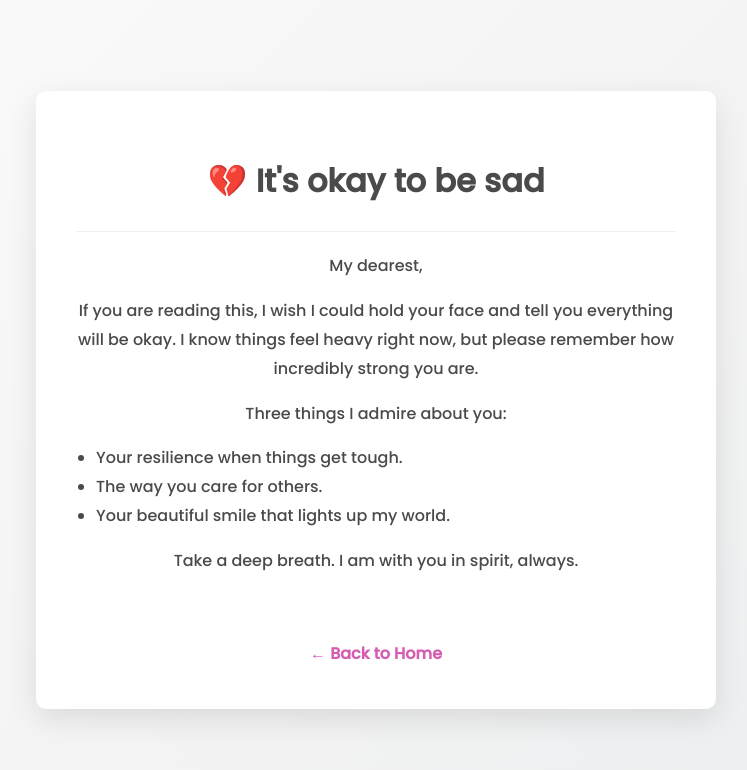
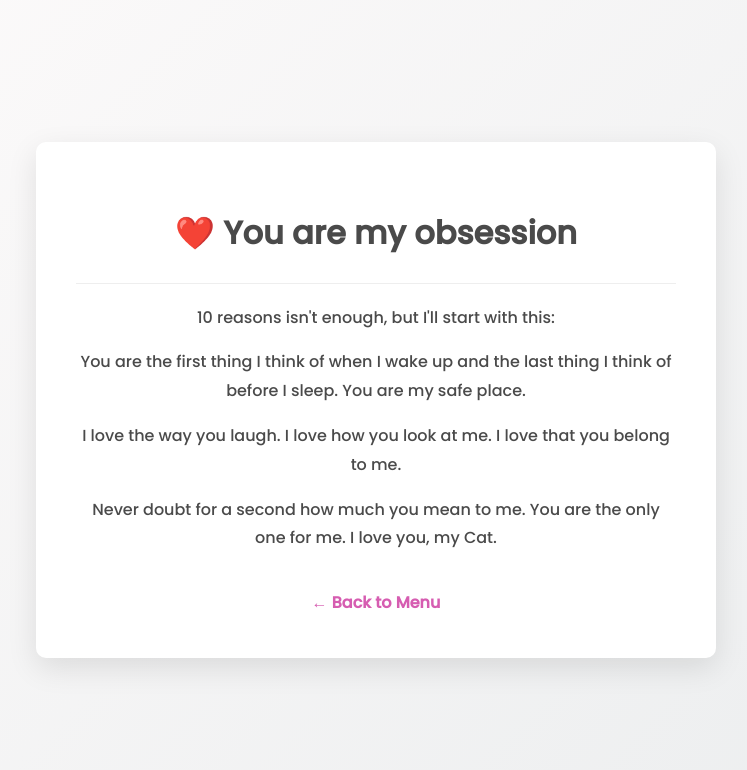
Before and after one commit to daddyloveusomuch/Love, a plain HTML site: page loved.html in a window 1280 px wide. Shown: the whole page, without its empty margins (264-1011 px from the left). Drawn offline with Linux system fonts and the light colour scheme; a script that the page names is missing.

Commit message:
Update loved.html

```diff
--- a/loved.html
+++ b/loved.html
@@ -3,50 +3,28 @@
 <head>
     <meta charset="UTF-8">
     <meta name="viewport" content="width=device-width, initial-scale=1.0">
-    <title>For You</title>
+    <title>I Love You</title>
     <link rel="stylesheet" href="style.css">
     <link href="https://fonts.googleapis.com/css2?family=Dancing+Script:wght@600&family=Poppins:wght@300;500&display=swap" rel="stylesheet">
 </head>
 <body>
-
     <div class="heart-container"></div>
-
     <div class="container">
         <div class="letter-container">
-            <!-- CHANGE THE ICON AND TITLE BELOW -->
-            <h1>💔 It's okay to be sad</h1>
-
+            <h1>❤️ You are my obsession</h1>
             <hr style="border: 0; height: 1px; background: #eee; margin: 20px 0;">
 
-            <!-- WRITE YOUR MESSAGE BELOW -->
-            <p>My dearest,</p>
+            <p>10 reasons isn't enough, but I'll start with this:</p>
 
-            <p>If you are reading this, I wish I could hold your face and tell you everything will be okay.
-            I know things feel heavy right now, but please remember how incredibly strong you are.</p>
+            <p>You are the first thing I think of when I wake up and the last thing I think of before I sleep. You are my safe place.</p>
 
-            <p>Three things I admire about you:</p>
-            <ul style="text-align: left; padding-left: 20px;">
-                <li>Your resilience when things get tough.</li>
-                <li>The way you care for others.</li>
-                <li>Your beautiful smile that lights up my world.</li>
-            </ul>
+            <p>I love the way you laugh. I love how you look at me. I love that you belong to me.</p>
 
-            <p>Take a deep breath. I am with you in spirit, always.</p>
+            <p>Never doubt for a second how much you mean to me. You are the only one for me. I love you, my Cat.</p>
 
-            <!-- OPTIONAL: ADD AN IMAGE -->
-            <!-- <img src="your-photo.jpg" style="width:100%; border-radius:10px; margin-top:10px;"> -->
-
-            <!-- OPTIONAL: ADD AUDIO PLAYER -->
-            <!-- <audio controls style="width: 100%; margin-top: 15px;">
-                <source src="voice-note.mp3" type="audio/mpeg">
-                Your browser does not support the audio element.
-            </audio> -->
-
-            <br>
-            <a href="index.html" class="back-btn">← Back to Home</a>
+            <a href="index.html" class="back-btn">← Back to Menu</a>
         </div>
     </div>
-
     <script src="script.js"></script>
 </body>
 </html>
```
